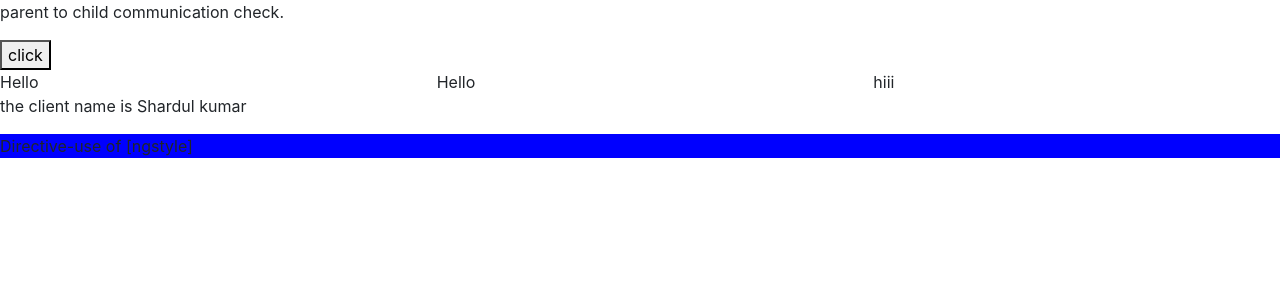
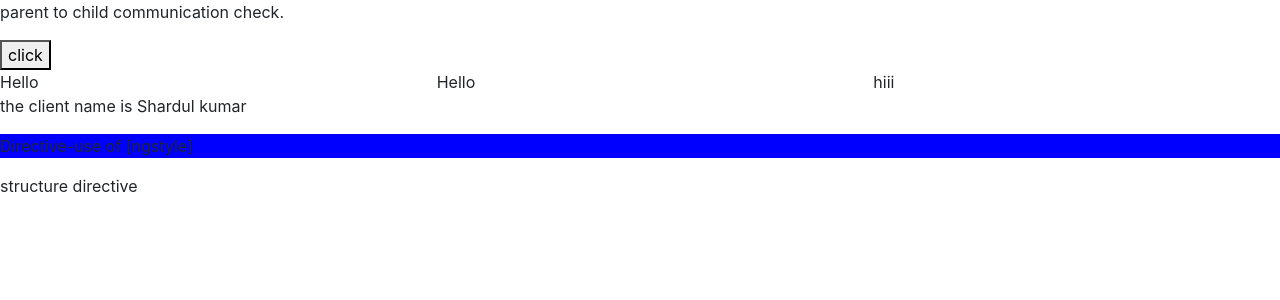
Before and after one commit to shadab5287/Angularfirstgitproject, an Angular app: page /practice in a window 1280 px wide. Shown: the top 300 px of the page. Built offline with nearby package versions, Linux system fonts and the light colour scheme.

Commit message:
Application of Structure directive

```diff
--- a/src/app/guard/routingguard.service.ts
+++ b/src/app/guard/routingguard.service.ts
@@ -1,4 +1,4 @@
-import { Injectable, } from '@angular/core';
+ import { Injectable, } from '@angular/core';
 import { ActivatedRouteSnapshot, CanActivate, RouterStateSnapshot } from '@angular/router';
 
 @Injectable({
--- a/src/app/practice/practice.component.html
+++ b/src/app/practice/practice.component.html
@@ -13,3 +13,4 @@
 </div>
 <p>the client name is {{name | addingsirname}}</p>
 <p [ngStyle]="{'background-color':showorHide?'blue':'red'}" >Directive-{{attributes}}</p>
+<p *ngIf="showorHide==true">structure directive</p>
```
